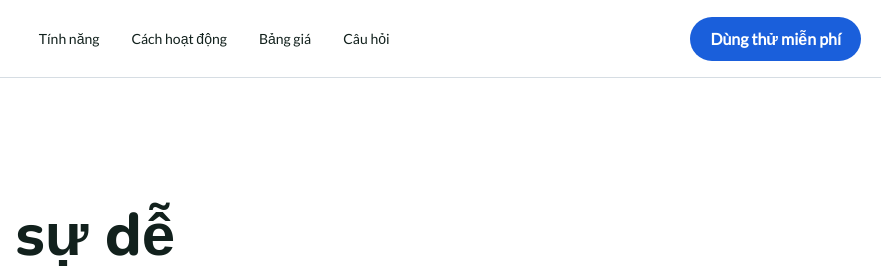
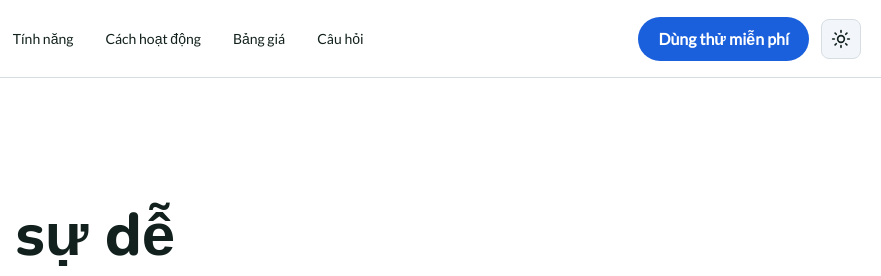
Before and after one commit to 2551050121/tkw_2551050121_lan, a website with bundled scripts: page index.html in a window 1280 px wide. Shown: the top 276 px of the page, 399-1280 px from the left. Built offline with nearby package versions, Linux system fonts and the light colour scheme.

Commit message:
<feat>: <thêm nút bật tắt dark mode>

```diff
--- a/index.html
+++ b/index.html
@@ -45,6 +45,20 @@
 
       <div class="flex items-center gap-3">
         <a href="#cta" class="btn btn-primary hidden lg:inline-flex">Dùng thử miễn phí</a>
+
+        <!-- Nút chuyển nền sáng/tối -->
+        <button
+          type="button"
+          id="nut-nen-toi"
+          class="grid h-10 w-10 place-items-center rounded-lg border border-line text-ink bg-surface-alt"
+          aria-pressed="false"
+          aria-label="Chuyển sang nền tối"
+        >
+          <svg class="h-5 w-5" viewBox="0 0 24 24" fill="none" stroke="currentColor" stroke-width="2" stroke-linecap="round" stroke-linejoin="round" aria-hidden="true">
+            <circle cx="12" cy="12" r="4" />
+            <path d="M12 2v2M12 20v2M4.93 4.93l1.41 1.41M17.66 17.66l1.41 1.41M2 12h2M20 12h2M4.93 19.07l1.41-1.41M17.66 6.34l1.41-1.41" />
+          </svg>
+        </button>
 
         <!-- NHIỆM VỤ 2: nút hamburger — chừa chỗ cho menu mobile, chưa gắn JS (buổi 4 mới gắn vào 3 trang) -->
         <button
```
